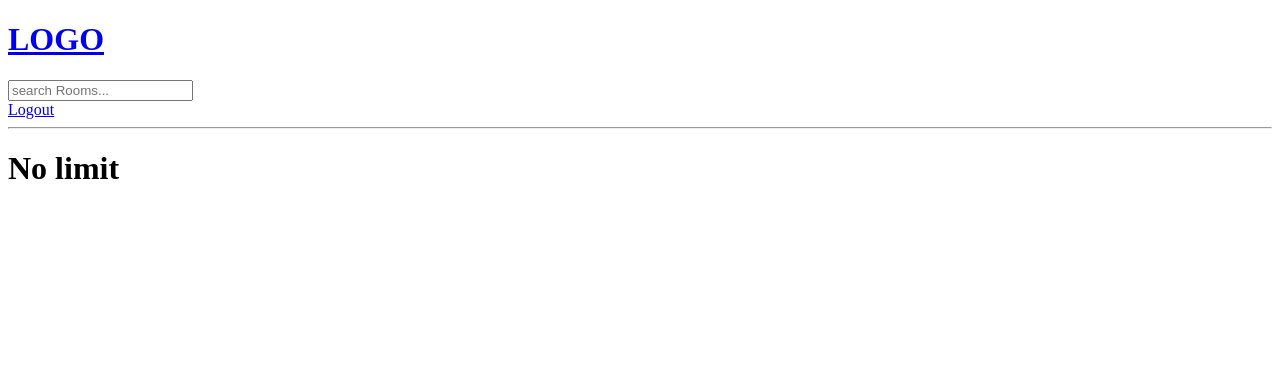
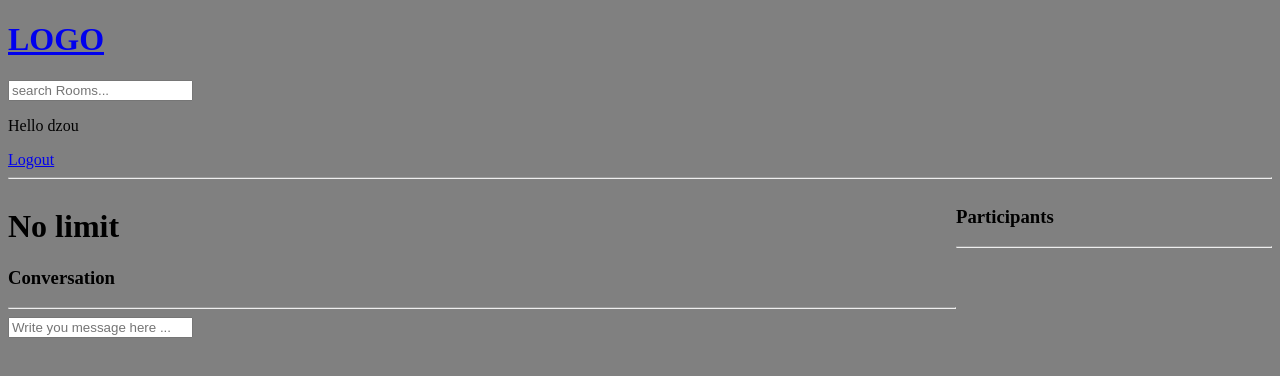
Before and after one commit to dzouelouiam/movie_recommendation, a Django app: page /room_page/6/ in a window 1280 px wide. Shown: the top 376 px of the page. Run offline with Django 4.2, Linux system fonts and the light colour scheme; a user stored in the database is signed in; data comes from the database, SQL or seed files in the repository; both versions use the stored data as it was after the commit.

Commit message:
static files

```diff
--- a/base/forms.py
+++ b/base/forms.py
@@ -6,3 +6,4 @@ class RoomForm(ModelForm):
         model = Room
         #include all the fields ( name, topic, description , body ...) in class Room ( models.py)
         fields = '__all__'
+        exclude = ['host', 'participants']
--- a/base/models.py
+++ b/base/models.py
@@ -16,7 +16,8 @@ class Room(models.Model):
     topic = models.ForeignKey(Topic, on_delete=models.SET_NULL, null=True)
     name = models.CharField(max_length=200)
     description = models.TextField(null=True, blank=True)
-    #participants =
+    participants =  models.ManyToManyField(
+        User, related_name='participants', blank=True)
     updated = models.DateTimeField(auto_now=True)
     created = models.DateTimeField(auto_now_add=True)
 
@@ -34,5 +35,8 @@ class Message(models.Model):
     updated = models.DateTimeField(auto_now=True)
     created = models.DateTimeField(auto_now_add=True)
 
+    class Meta:
+        ordering = [ '-updated', '-created']
+
     def __str__(self):
         return self.body[0:50]
--- a/base/templates/base/delete.html
+++ b/base/templates/base/delete.html
@@ -1,7 +1,7 @@
 {% extends 'main.html' %}
 
 {% block content %}
-<form method=""POST action="">
+<form method="POST" action="">
     {% csrf_token %}
     <p>Are you sure you want to delete "{{obj}}"?</p>
 
--- a/base/templates/base/room.html
+++ b/base/templates/base/room.html
@@ -2,5 +2,58 @@
 
 
 {% block content %}
-<h1>{{room.name}}</h1>
+<style>
+     .room-container{
+        display: grid;
+        grid-template-columns: 3fr 1fr;
+     }
+</style>
+
+<div class="room-container">
+    <div>
+
+
+        <h1>{{room.name}}</h1>
+
+        <p>{{ room.description }}</p>
+
+        <div class="comment-wrapper">
+            <h3>Conversation</h3>
+            <hr>
+
+            {% for message in room_messages %}
+            <div>
+                {% if request.user == message.user %}
+                <a href="{% url 'delete-message' message.id %}">Delete</a>
+                {% endif%}
+                <small>@{{message.user}} {{message.created|timesince}} ago </small>
+                <p>{{message.body}}</p>
+                <hr>
+            </div>
+            {% endfor %}
+        </div>
+
+
+        {% if request.user.is_authenticated %}
+        <div class="comment-form">
+            <form method="POST" action="">
+                {% csrf_token %}
+                <input type="text" name="body" placeholder="Write you message here ..."/>
+            </form>
+        </div>
+        {% endif %}
+    </div>
+
+    <div>
+        <h3>Participants</h3>
+        <hr>
+
+        {% for user in participants %}
+        <div>
+            <p>@{{user.username}}</p>
+        </div>
+        {% endfor%}
+    </div>
+
+</div>
 {% endblock %}
--- a/base/urls.py
+++ b/base/urls.py
@@ -4,12 +4,16 @@ from . import views
 urlpatterns = [
     path('login/', views.loginPage, name="login"),
     path('logout/', views.logoutUser, name="logout"),
+    path('register/', views.registerPage, name="register"),
 
     path('',views.home, name="home"),
     path('room_page/<str:pk>/',views.room, name="room"),
+    path('profile/<str:pk>/', views.userProfile, name="user-profile"),
+
 
     path('create-room/', views.createRoom, name="create-room"),
     path('update-room/<str:pk>', views.updateRoom, name="update-room"),
     path('delete-room/<str:pk>/', views.deleteRoom, name="delete-room"),
+    path('delete-message/<str:pk>/', views.deleteMessage, name="delete-message"),
 
 ]
--- a/base/views.py
+++ b/base/views.py
@@ -5,7 +5,8 @@ from django.contrib.auth.decorators import login_required
 from django.db.models import Q
 from django.contrib.auth.models import User
 from django.contrib.auth import authenticate, login, logout
-from .models import Room, Topic
+from django.contrib.auth.forms import UserCreationForm
+from .models import Room, Topic, Message
 from .forms import RoomForm
 
 # Create your views here.
@@ -17,13 +18,13 @@ from .forms import RoomForm
 #]
 
 def loginPage(request):
-
+    page = 'login'
     if request.user.is_authenticated:
         return redirect('home')
 
     if request.method == 'POST':
         #we get the username and password
-        username = request.POST.get('username')
+        username = request.POST.get('username').lower()
         password = request.POST.get('password')
 
         #we check if the user exist
@@ -42,13 +43,33 @@ def loginPage(request):
              messages.error(request, "Username or Password does not exist")
 
 
-    context = {}
+    context = {'page': page}
     return render(request,'base/login_register.html', context)
 
 def logoutUser(request):
     logout(request)
     return redirect('home')
 
+def registerPage(request):
+    form = UserCreationForm()
+    #we pass in the user data
+    if request.method == 'POST' :
+        form = UserCreationForm(request.POST)
+        if form.is_valid():
+            user = form.save(commit=False)
+            #we get the username and we make sure that the username is lowercase
+            user.username = user.username.lower()
+            #we save the user
+            user.save()
+            #we log the user in
+            #user that just registred we're going to log them and send them to home page
+            login(request, user)
+            return redirect('home')
+        else:
+            messages.error(request, 'An error occured during registration')
+
+
+    return render(request,'base/login_register.html',{'form' : form})
 
 def home(request):
     q = request.GET.get('q') if request.GET.get('q') != None else ''
@@ -61,15 +82,43 @@ def home(request):
     #icontains = To search for all products whose name contains a word like ho its horror
     topics = Topic.objects.all()
     room_count = rooms.count()
+    room_messages = Message.objects.filter(Q(room__topic__name__icontains=q))
 
-    context = {'rooms': rooms, 'topics': topics, 'room_count': room_count}
+    context = {'rooms': rooms, 'topics': topics,
+    'room_count': room_count, 'room_messages': room_messages}
     return render(request, 'base/home.html',context )
 
 
 def room(request,pk):
     room = Room.objects.get(id=pk)
-    context = {'room': room}
+    room_messages = room.message_set.all()
+    participants = room.participants.all()
+
+    if request.method == 'POST':
+        message = Message.objects.create(
+            user=request.user,
+            room=room,
+            body=request.POST.get('body')
+        )
+        room.participants.add(request.user)
+        return redirect('room', pk=room.id)
+
+    context = {'room': room, 'room_messages': room_messages,
+    'participants': participants}
     return render(request, 'base/room.html',context)
+
+
+def userProfile(request, pk):
+    user = User.objects.get(id=pk)
+    rooms = user.room_set.all()
+    room_messages = user.message_set.all()
+    topics = Topic.objects.all()
+    context = {'user': user, 'rooms':rooms,
+        'room_messages': room_messages, 'topics': topics}
+    return render(request, 'base/profile.html', context)
+
+
+
 
 @login_required(login_url='login')
 def createRoom(request):
@@ -77,7 +126,9 @@ def createRoom(request):
     if request.method == 'POST':
         form = RoomForm(request.POST)
         if form.is_valid():
-            form.save()
+            room = form.save(commit = False)
+            room.host = request.user
+            room.save()
             return redirect('home')
 
     context={'form': form}
@@ -114,3 +165,15 @@ def deleteRoom(request, pk):
         room.delete()
         return redirect('home')
     return render(request, 'base/delete.html', {'obj': room})
+
+@login_required(login_url='login')
+def deleteMessage(request, pk):
+    message = Message.objects.get(id=pk)
+
+    if request.user != message.user:
+        return HttpResponse('You are not allowed here!!')
+
+    if request.method == 'POST':
+        message.delete()
+        return redirect('home')
+    return render(request, 'base/delete.html', {'obj': message})
--- a/myproject/settings.py
+++ b/myproject/settings.py
@@ -121,6 +121,11 @@ USE_TZ = True
 
 STATIC_URL = "static/"
 
+STATICFILES_DIRS = [
+    BASE_DIR / 'static'
+]
+
+# STATIC_ROOT =
 # Default primary key field type
 # https://docs.djangoproject.com/en/4.2/ref/settings/#default-auto-field
 
--- /dev/null
+++ b/static/styles/main.css
@@ -0,0 +1,3 @@
+body{
+    background-color: grey;
+}
--- a/templates/main.html
+++ b/templates/main.html
@@ -1,4 +1,5 @@
 <!DOCTYPE html>
+{% load static %}
 <html>
 
     <head>
@@ -6,7 +7,7 @@
         <meta http-equiv="X-UA-Compatible" content="IE=edge">
         <title>myproject</title>
         <meta name="viewport" content="width=device-width, initial-scale=1">
-
+        <link rel="stylesheet" type="text/css" media="screen" href="{% static 'styles/main.css' %}">
     </head>
 
     <body>
@@ -21,6 +22,7 @@
         </ul>
         {% endif %}
 
+
         {% block content %}
 
         {% endblock%}
--- a/templates/navbar.html
+++ b/templates/navbar.html
@@ -8,6 +8,7 @@
 </form>
 
 {% if request.user.is_authenticated %}
+<p>Hello {{ request.user }}</p>
 <a href="{% url 'logout' %}">Logout</a>
 {% else %}
 <a href="{% url 'login' %}">Login</a>
```
Also changed, not shown: base/templates/base/activity_component.html (added, +15 -0 lines), base/templates/base/feed_component.html (added, +17 -0 lines), base/templates/base/home.html (+8 -26 lines), base/templates/base/login_register.html (+24 -0 lines), base/templates/base/profile.html (added, +30 -0 lines), base/templates/base/topics_component.html (added, +11 -0 lines), base/migrations/0003_alter_room_options_room_participants.py (added), db.sqlite3.
